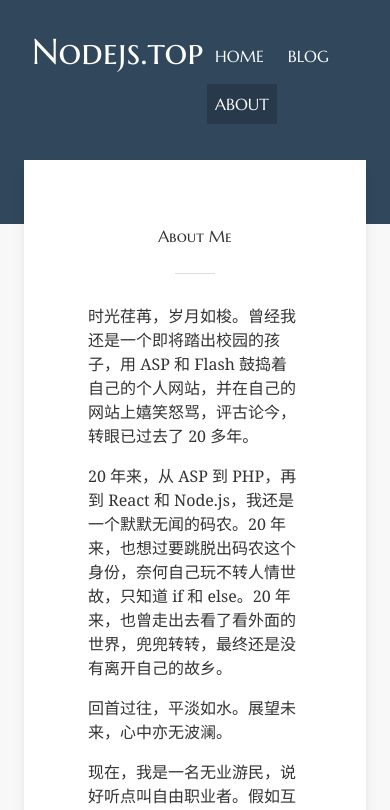
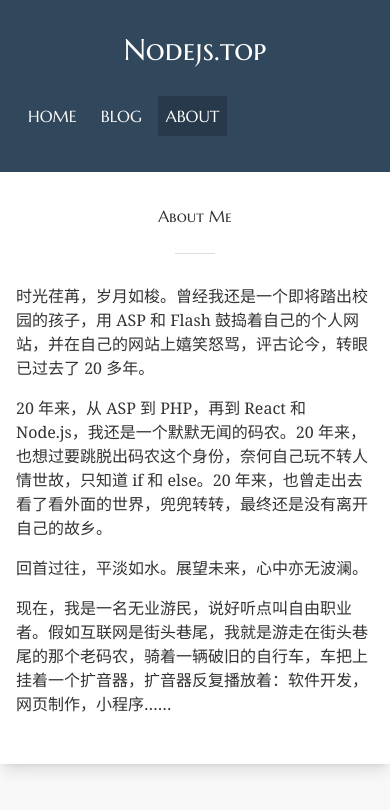
Before and after one commit to billginger/nodejs.top, a Next.js app: page /about in a window 390 px wide. Shown: the top 810 px of the page. Built offline with nearby package versions, Linux system fonts and the light colour scheme.

Commit message:
Update style for responsive adaptive

```diff
--- a/app/blog/page.js
+++ b/app/blog/page.js
@@ -11,8 +11,8 @@ const Blog = () => {
   return (
     <>
       <PageTitle>Blog List</PageTitle>
-      <div className="flex">
-        <div className="w-64">
+      <div className="flex flex-col md:flex-row">
+        <div className="w-64 pb-12">
           <div className="pb-4 font-[MarcellusSC]">Category</div>
           <NavCategory categories={categories} />
         </div>
@@ -22,7 +22,7 @@ const Blog = () => {
             <div className="py-3 flex justify-between border-t border-neutral-200" key={id}>
               <div>
                 <Category>{category}</Category>
-                <h2 className="inline-block relative top-px left-3 text-lg font-[MarcellusSC]">
+                <h2 className="inline pl-3 relative top-px text-lg font-[MarcellusSC]">
                   <Link className="hover:text-[--theme-color]" href={`/blog/${date}/${name}`}>{title}</Link>
                 </h2>
               </div>
--- a/app/layout.js
+++ b/app/layout.js
@@ -5,13 +5,13 @@ const RootLayout = ({ children }) => (
   <html lang="zh-Hans">
     <body>
       <header className="bg-[--theme-color] text-white font-[MarcellusSC]">
-        <div className="container mx-auto flex justify-between px-8 pt-8 pb-24">
-          <div className="text-4xl">Nodejs.top</div>
+        <div className="container mx-auto flex justify-between pt-8 pb-24 px-4 flex-col sm:px-8 sm:flex-row">
+          <div className="text-center text-3xl pb-6 sm:text-4xl sm:pb-0">Nodejs.top</div>
           <Nav />
         </div>
       </header>
-      <main className="container mx-auto px-6 pb-12 -mt-16">
-        <div className="bg-white p-16 shadow-lg">
+      <main className="container mx-auto pb-12 -mt-16 px-0 sm:px-6">
+        <div className="bg-white shadow-lg px-4 py-8 sm:p-16">
           {children}
         </div>
       </main>
```
